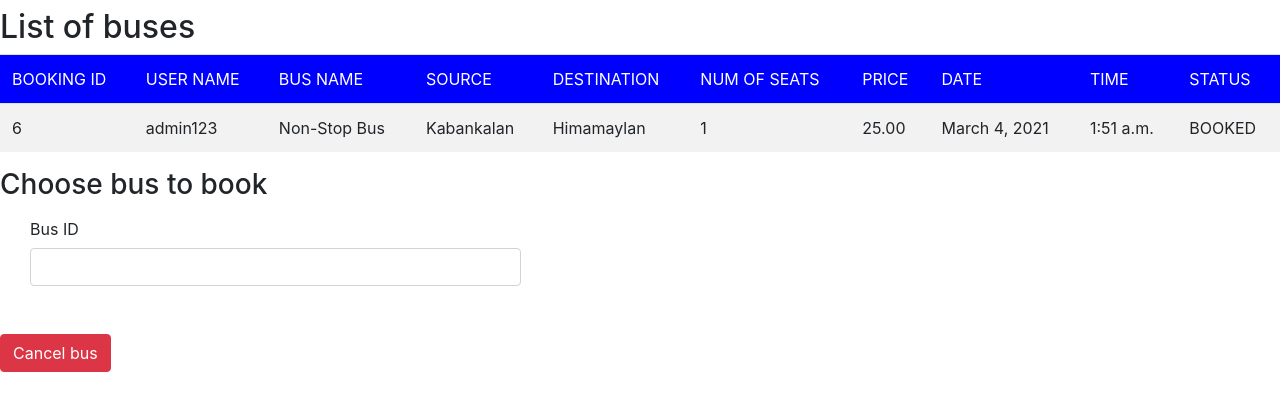
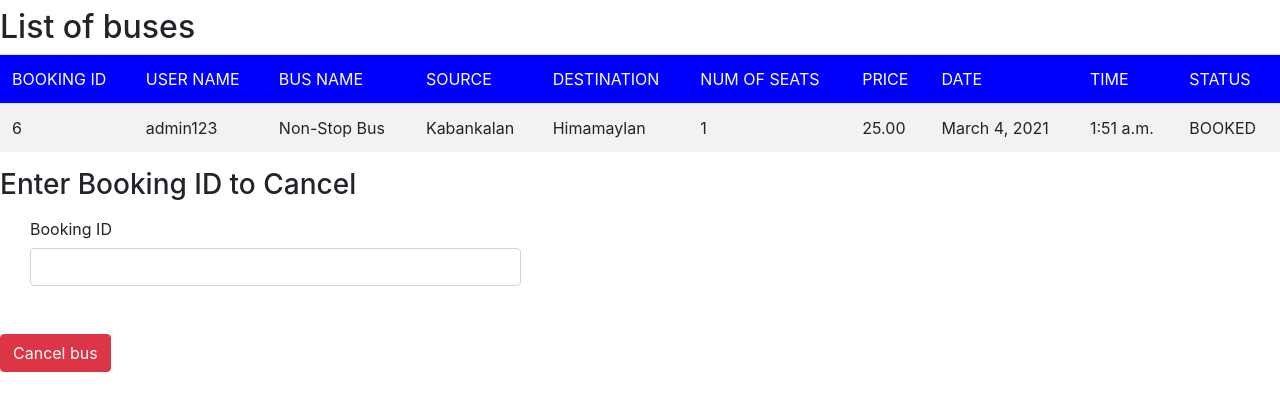
Before and after one commit to abin6688/bus, a Django app: page /seebookings in a window 1280 px wide. Shown: the part 56-467 px from the top of the page. Run offline with Django 3.2, Linux system fonts and the light colour scheme; a user stored in the database is signed in; data comes from the database, SQL or seed files in the repository; some libraries are stand-ins or nearby versions.

Commit message:
first commit

```diff
--- a/myapp/templates/myapp/booklist.html
+++ b/myapp/templates/myapp/booklist.html
@@ -36,10 +36,10 @@
     {% endfor %}
 </table>
 <form action="{% url 'cancellings' %}" method="post">
-    <h3>Choose bus to book</h3>
+    <h3>Enter Booking ID to Cancel</h3>
     {% csrf_token %}
     <div class="col-auto">
-        <label for="example-email-input" class="col-2 col-form-label">Bus ID</label>
+        <label for="example-email-input" class="col-2 col-form-label">Booking ID</label>
         <div class="col-5">
             <input name='bus_id' class="form-control" type="number" id="example-email-input">
         </div>
--- a/myapp/views.py
+++ b/myapp/views.py
@@ -86,7 +86,7 @@ def cancellings(request):
             rem_r = bus.rem + book.nos
             Bus.objects.filter(id=book.busid).update(rem=rem_r)
             #nos_r = book.nos - seats_r
-            Book.objects.filter(id=id_r).update(status='CANCELLED')
+            Book.objects.filter(id=id_r).update(status='C')
             Book.objects.filter(id=id_r).update(nos=0)
             return redirect(seebookings)
         except Book.DoesNotExist:
```
